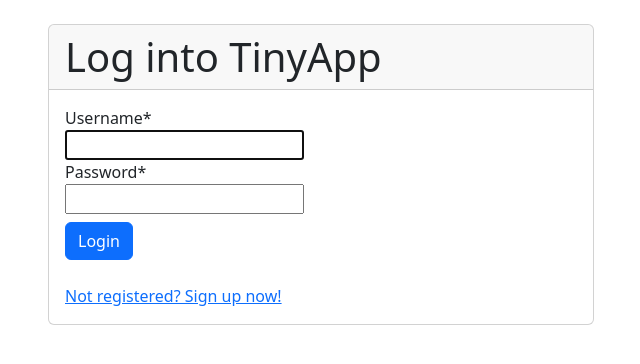
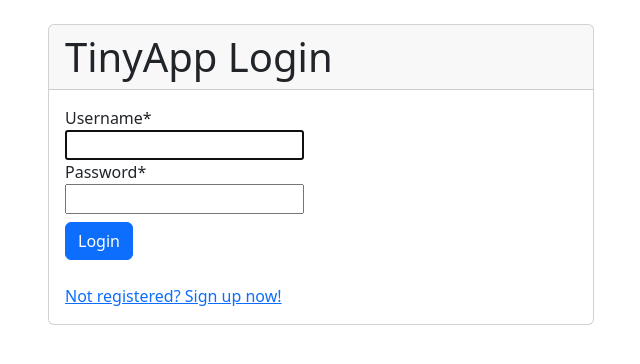
Before and after one commit to tan629/url_shortener, a Django app: page /login/ in a window 1280 px wide. Shown: the part 56-420 px from the top of the page, without its empty margins (319-959 px from the left). Run offline with Django 4.2, Linux system fonts and the light colour scheme; some libraries are stand-ins or nearby versions.

Commit message:
Modified login text

```diff
--- a/templates/registration/login.html
+++ b/templates/registration/login.html
@@ -10,7 +10,7 @@
 <div class="container">
   <br/>
   <div class="card w-50 mx-auto">
-      <h1 class="card-header">Log into TinyApp</h1>
+      <h1 class="card-header">TinyApp Login</h1>
       <div class="card-body">
         <form method="post">
           {% csrf_token %} {{ form | crispy }}
```
